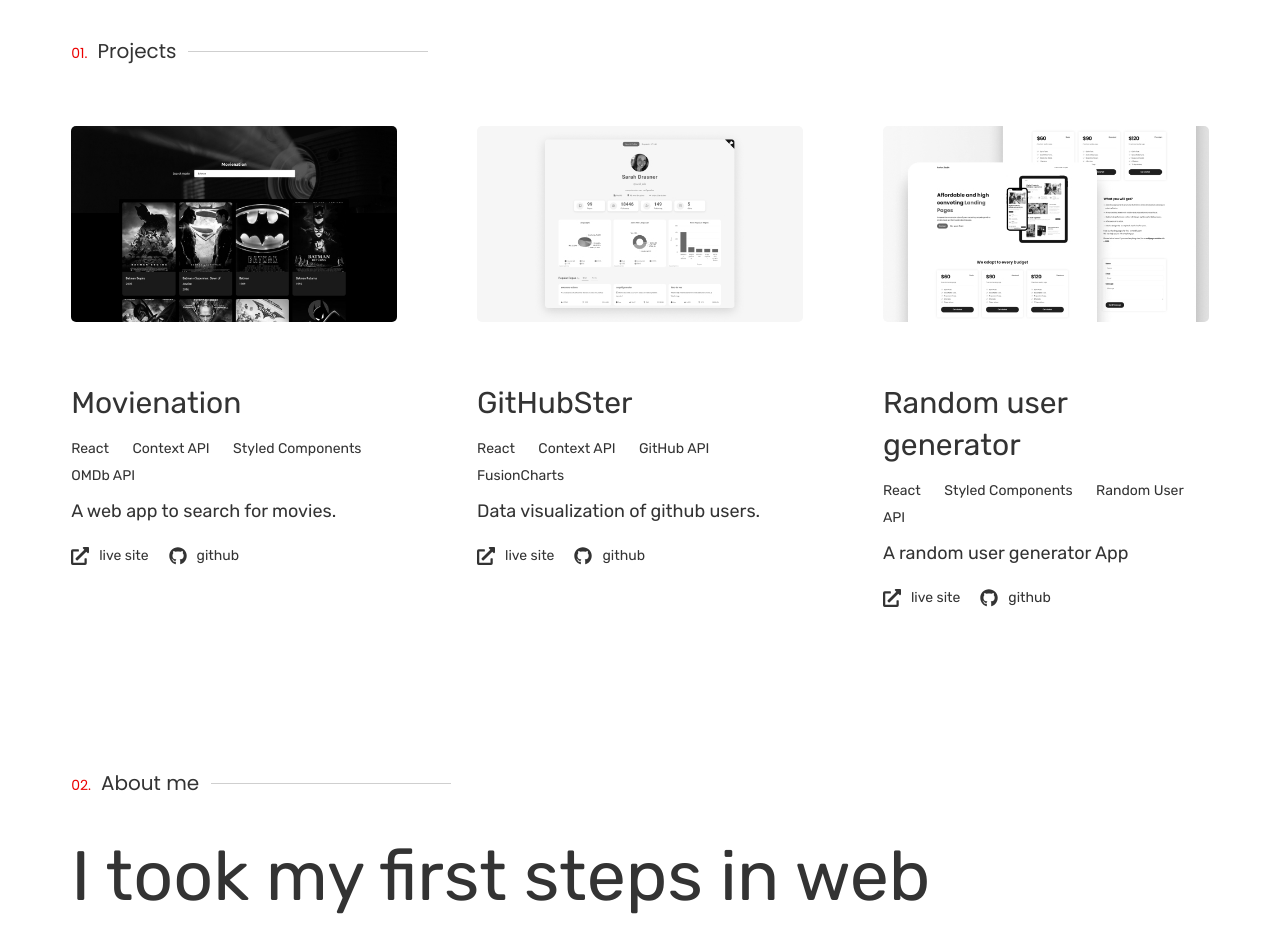
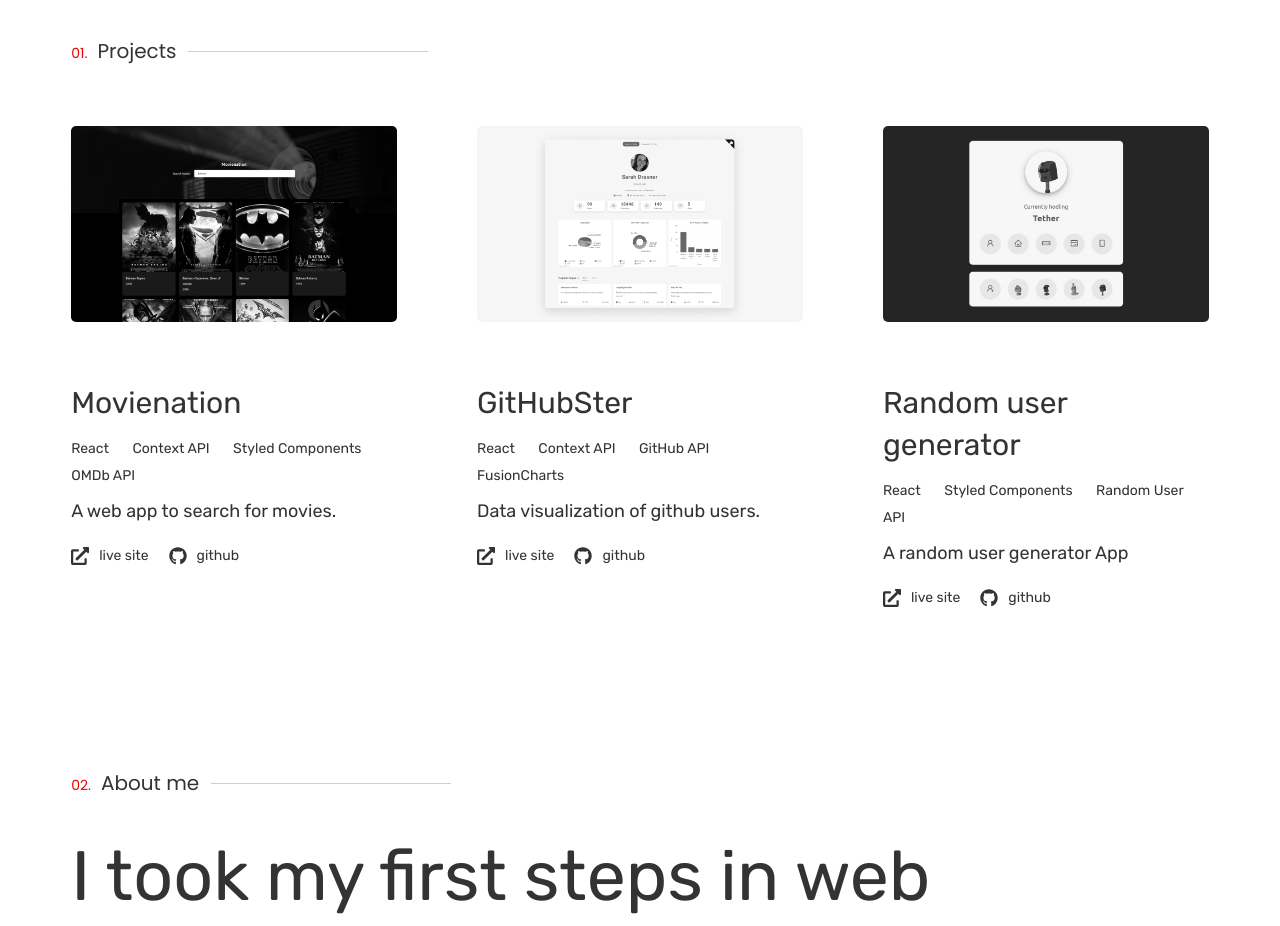
Before and after one commit to leanug/v1, a Gatsby site: page / in a window 1280 px wide. Shown: the part 860-1786 px from the top of the page. Built offline with nearby package versions, Linux system fonts and the light colour scheme; Gatsby itself is replaced by a stand-in of ours.

Commit message:
Image order fixed

```diff
--- a/src/components/Portfolio/index.js
+++ b/src/components/Portfolio/index.js
@@ -18,26 +18,6 @@ const Portfolio = () => {
                 }
             }
             placeholderImage2: file(relativePath: {eq: "projects/githubster.jpg"}) {
-                childImageSharp {
-                    gatsbyImageData (
-                        quality: 75
-                        height: 350
-                        width: 580
-                        placeholder: BLURRED
-                    )
-                }
-            }
-            placeholderImage3: file(relativePath: {eq: "projects/aerion.jpg"}) {
-                childImageSharp {
-                    gatsbyImageData (
-                        quality: 75
-                        height: 350
-                        width: 580
-                        placeholder: BLURRED
-                    )
-                }
-            }
-            placeholderImage4: file(relativePath: {eq: "projects/react-ui-components.jpg"}) {
                 childImageSharp {
                     gatsbyImageData (
                         quality: 75
```
